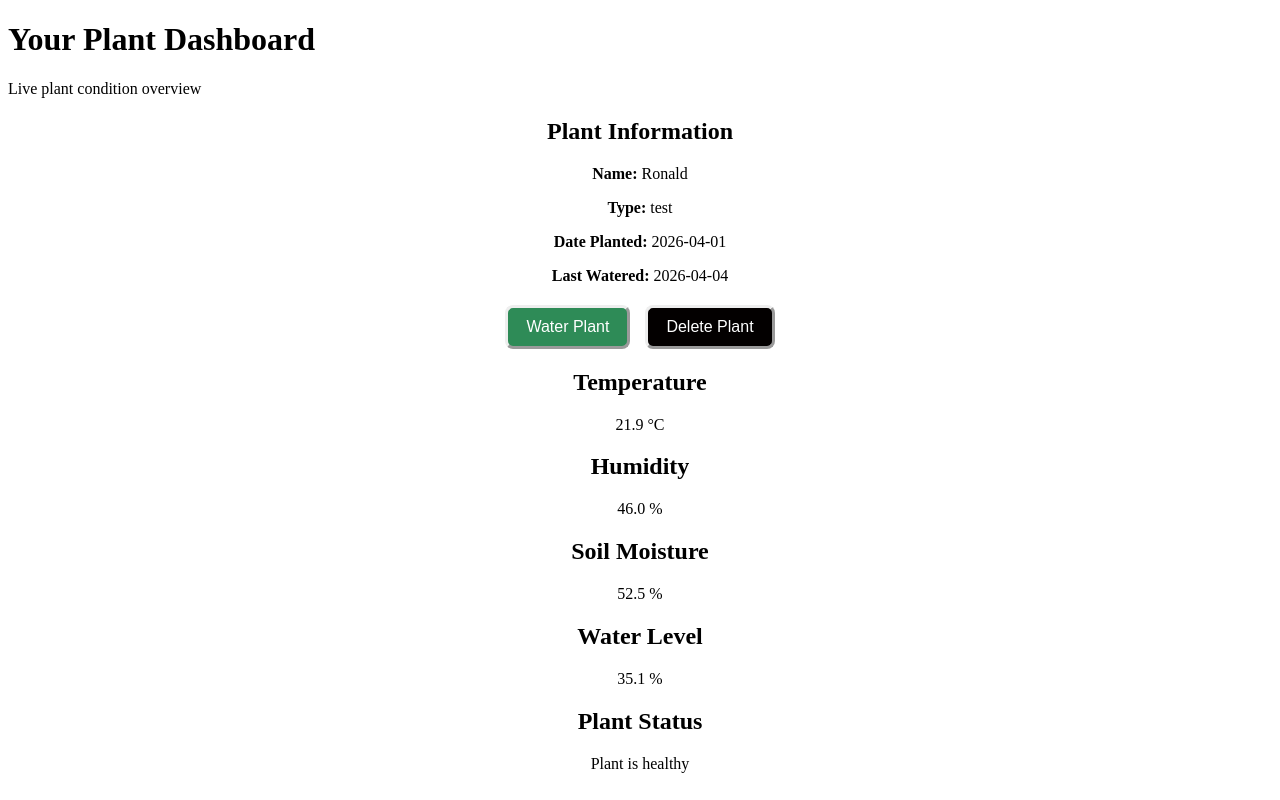
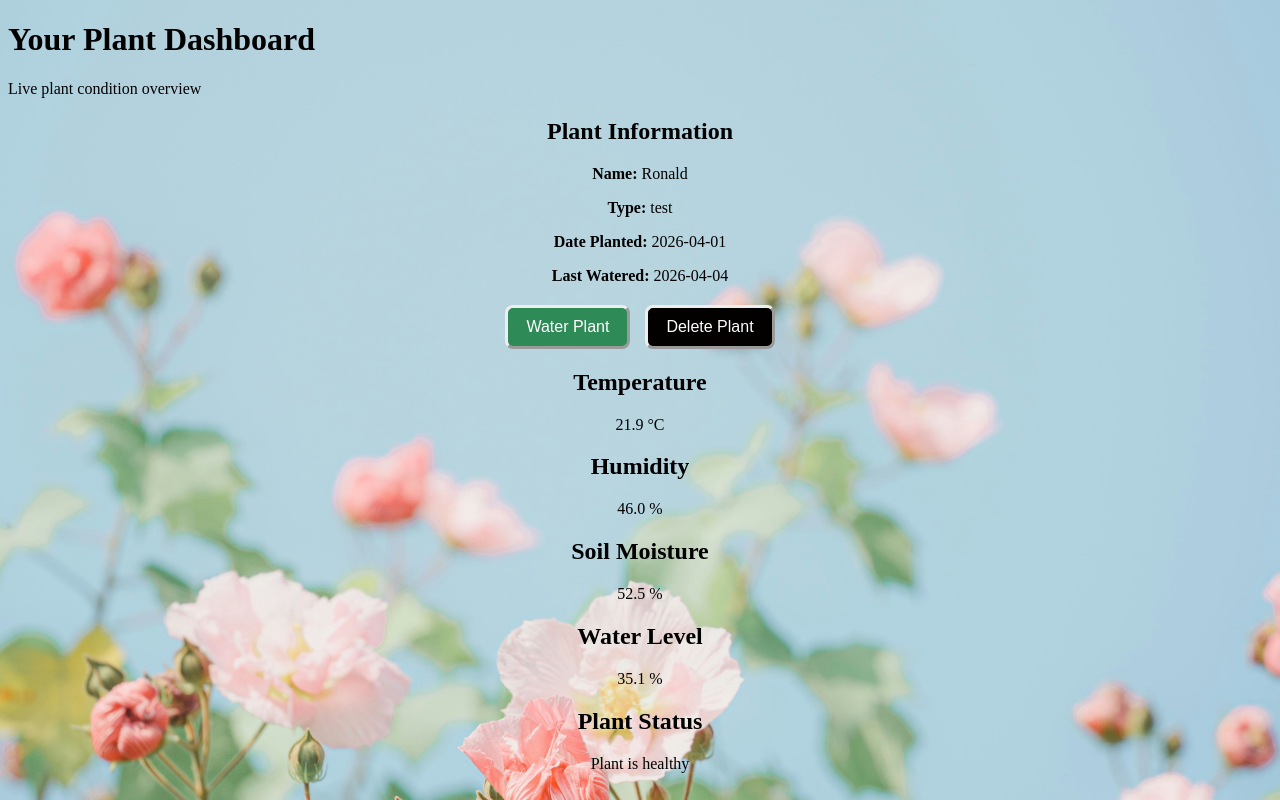
Before and after one commit to inayah9/Smart-Plant-Monitoring-and-Automation-System, a Flask app: page / in a window 1280 px wide. Run offline with Flask 3, Linux system fonts and the light colour scheme.

Commit message:
backgrtound image

```diff
--- a/static/styles.css
+++ b/static/styles.css
@@ -42,3 +42,10 @@
 .delete-button:hover {
     background-color: #992d22;
 }
+
+body{
+    background-image: url("/static/Flowers.jpg");
+    background-size: cover;
+    background-position: center;
+    background-repeat: no-repeat;
+}
```
Also changed, not shown: static/Flowers.jpg (added).
